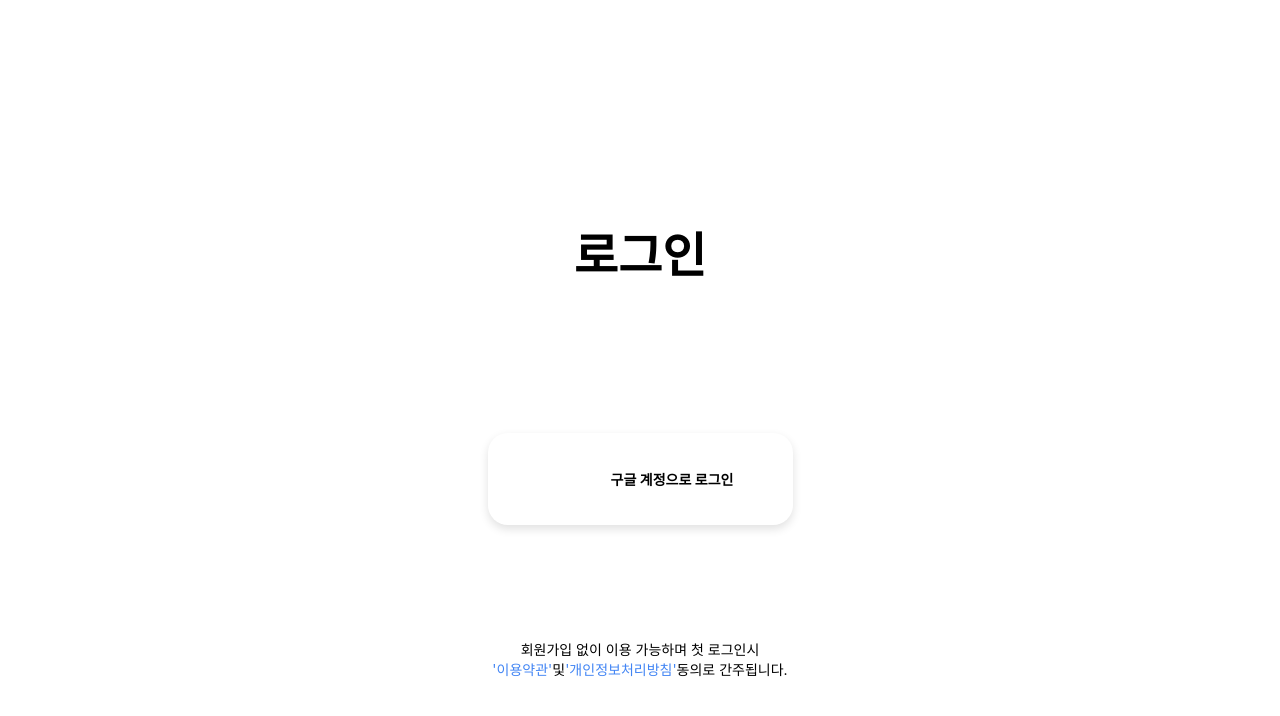
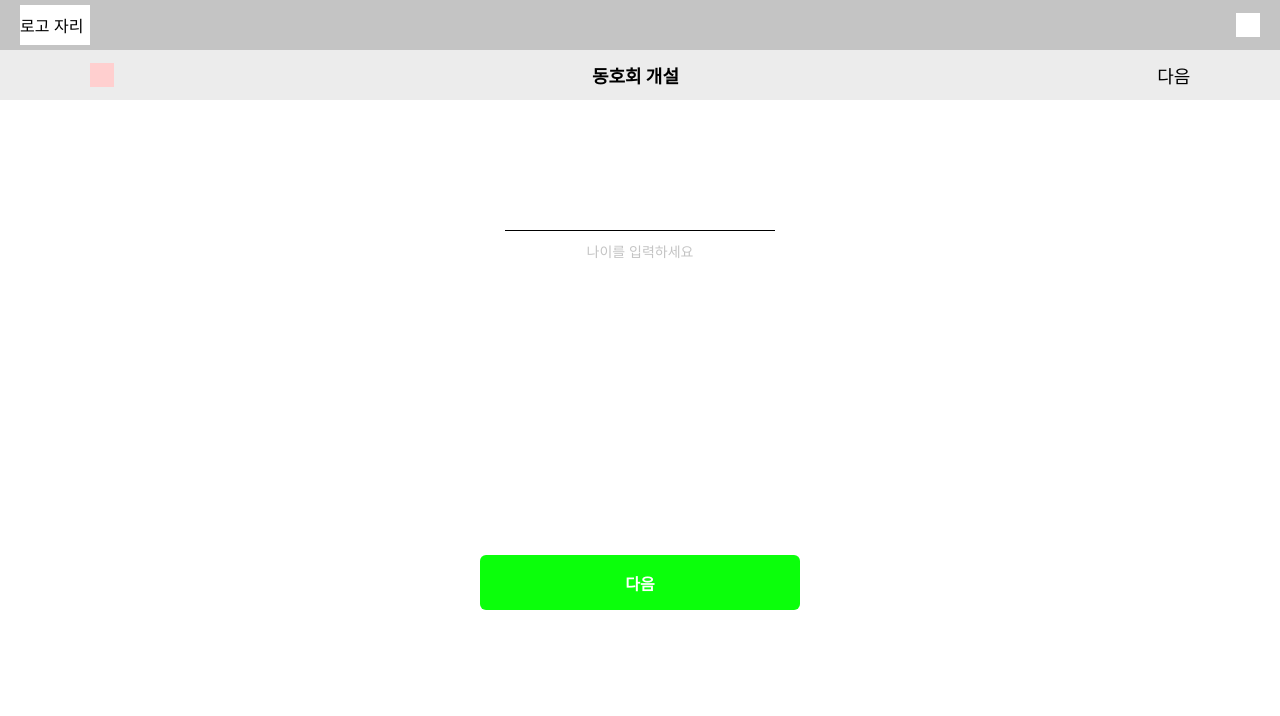
Before and after one commit to dsm-football/football-frontend, a React (Create React App) app: page /login in a window 1280 px wide. Shown: the top 716 px of the page. Built offline with nearby package versions, Linux system fonts and the light colour scheme.

Commit message:
⚡️ :: 회원가입 페이지 추가

```diff
--- /dev/null
+++ b/src/assets/index.ts
@@ -0,0 +1,6 @@
+export { default as CameraImg } from './clubEstblImg/Camera.svg'
+export { default as GpsIcon } from './clubEstblImg/GpsIcon.svg'
+
+export { default as Line } from './headerImg/Line.svg'
+
+export { default as Google } from './login/Google.svg'
--- a/src/components/index.tsx
+++ b/src/components/index.tsx
@@ -1,3 +1,3 @@
-export { default as ClubManagement } from './clubManagement/ClubManagement';
-export { default as ClubEstbl} from './ClubEstbl/ClubEstbl'
-export { default as Login } from './login/Login'
+export { default as ClubManagement } from "./clubManagement/ClubManagement";
+export { default as ClubEstbl } from "./ClubEstbl/ClubEstbl";
+export { default as Login } from "./signup/Age";
--- a/src/components/login/Login.tsx
+++ b/src/components/login/Login.tsx
@@ -1,12 +1,13 @@
 import React from "react";
 import * as S from "./style";
+import { Google } from "../../assets";
 
 const ClubEstbl = () => {
   return (
     <S.Container>
       <S.LoginHeader>로그인</S.LoginHeader>
       <S.LoginBox>
-        <div className="google-img"></div>
+        <img src={Google} alt="" />
         <span>구글 계정으로 로그인</span>
       </S.LoginBox>
       <S.LoginExplanation>
--- /dev/null
+++ b/src/components/signup/Age.tsx
@@ -0,0 +1,20 @@
+import React from "react";
+import { Header, PageMoveHeader } from "../common";
+import * as S from "./style";
+const Age = () => {
+  return (
+    <>
+      <Header />
+      <PageMoveHeader />
+      <S.InputSignupWrapper>
+        <S.InputWrapper>
+          <S.Input type="number" />
+          <span>나이를 입력하세요</span>
+        </S.InputWrapper>
+        <S.NextPage>다음</S.NextPage>
+      </S.InputSignupWrapper>
+    </>
+  );
+};
+
+export default Age;
--- /dev/null
+++ b/src/components/signup/style.tsx
@@ -0,0 +1,69 @@
+import styled from "styled-components";
+
+export const SignupWrapper = styled.div`
+  width: 100vw;
+  height: 520px;
+  display: flex;
+  flex-direction: column;
+  justify-content: space-around;
+  align-items: center;
+  & span {
+    color: #c4c4c4;
+    font-size: 14px;
+  }
+`;
+export const InputSignupWrapper = styled(SignupWrapper)`
+  box-sizing: border-box;
+  padding-top: 80px;
+  height: 510px;
+  justify-content: space-between;
+`;
+export const CardWrapper = styled.div`
+  width: 100vw;
+  height: 330px;
+  display: flex;
+  flex-direction: column;
+  justify-content: space-around;
+  align-items: center;
+  margin-top: 10%;
+`;
+export const BigCardWrapper = styled(CardWrapper)`
+  height: 220px;
+  margin: 0;
+`;
+export const SignupCard = styled.div`
+  height: 95px;
+  width: 195px;
+  border-radius: 6px;
+  background-color: #0bff0b;
+  display: flex;
+  justify-content: center;
+  align-items: center;
+  color: #ffffff;
+  font-size: 30px;
+  font-weight: 600;
+`;
+export const GenderCard = styled(SignupCard)`
+  height: 140px;
+`;
+export const NextPage = styled(SignupCard)`
+  width: 320px;
+  height: 55px;
+  font-size: 16px;
+`;
+export const Input = styled.input`
+  width: 260px;
+  border: none;
+  border-bottom: 1px solid black;
+  height: 50px;
+  font-size: 30px;
+  padding: 0 5px;
+  margin-bottom: 10px;
+  outline: none;
+`;
+export const InputWrapper = styled.div`
+  display: flex;
+  flex-direction: column;
+  align-items: center;
+  margin-bottom: 20%;
+`;
```
Also changed, not shown: src/components/signup/Athlete.tsx (added, +19 -0 lines), src/components/signup/Gender.tsx (added, +20 -0 lines), src/components/signup/Name.tsx (added, +20 -0 lines), src/components/signup/Position.tsx (added, +22 -0 lines), src/assets/headerImg/Line.svg (added), src/assets/login/Google.svg (added).
